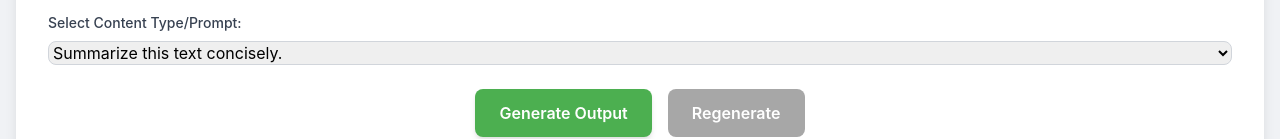
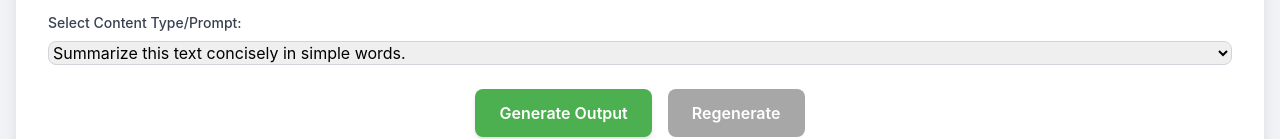
Before and after one commit to varun-1109/ai-text-generator, a plain HTML site: page index.html in a window 1280 px wide. Shown: the part 415-554 px from the top of the page. Drawn offline with nearby package versions, Linux system fonts and the light colour scheme.

Commit message:
Update index.html

```diff
--- a/index.html
+++ b/index.html
@@ -130,13 +130,12 @@
             <div id="dropdown-prompts">
                 <label for="content-type" class="block text-gray-700 text-sm font-medium mb-2">Select Content Type/Prompt:</label>
                 <select id="content-type">
-                    <option value="summarize">Summarize this text concisely.</option>
-                    <option value="expand">Expand on this text, adding more detail and examples.</option>
+                    <option value="summarize">Summarize this text concisely in simple words.</option>
+                    <option value="Better">Make the text better in simple words .</option>
                     <option value="brainstorm">Brainstorm ideas related to this text.</option>
-                    <option value="rephrase">Rephrase this text to be more formal.</option>
-                    <option value="casual">Rephrase this text to be more casual.</option>
+                    <option value="Formal">Rephrase this text in formal tone.</option>
                     <option value="keywords">Extract keywords from this text.</option>
-                    <option value="question">Generate a question based on this text.</option>
+                    <option value="question">Ask me clarification questions as if you are a 5 year old.</option>
                 </select>
             </div>
 
```
